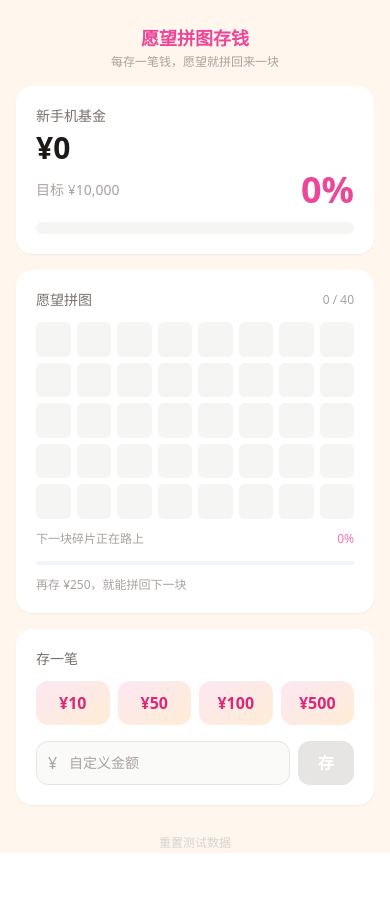
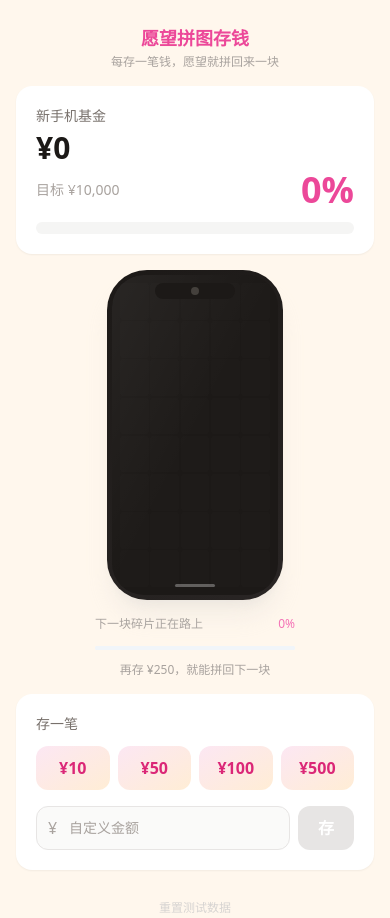
Before and after one commit to xiyan13411-ai/check-think, a Next.js app: page / in a window 390 px wide. Before the commit the page ends 853 px from the top, so only its background shows below. Built offline with nearby package versions, Linux system fonts and the light colour scheme.

Commit message:
feat: WishObjectView — phone object visual upgrade for XHS-style vibe

```diff
--- a/app/globals.css
+++ b/app/globals.css
@@ -88,3 +88,19 @@ body {
   background: linear-gradient(to right, #f9a8d4, #fb923c);
   transition: width 0.4s ease;
 }
+
+
+/* WishObjectView - phone piece pop-in */
+@keyframes object-piece-pop {
+  0% { opacity: 0; transform: scale(0.4) translateY(12px) rotate(-8deg); }
+  60% { opacity: 1; transform: scale(1.08) translateY(-2px) rotate(3deg); }
+  100% { opacity: 1; transform: scale(1) translateY(0) rotate(0); }
+}
+
+.object-piece-pop {
+  animation: object-piece-pop 0.6s cubic-bezier(0.34, 1.56, 0.64, 1) forwards;
+}
+
+.bg-white\/8 {
+  background-color: rgba(255, 255, 255, 0.08);
+}
--- a/app/page.tsx
+++ b/app/page.tsx
@@ -4,7 +4,7 @@ import { useState, useEffect, useCallback, useRef } from "react";
 import { motion, AnimatePresence } from "framer-motion";
 
 import GoalCard from "@/components/GoalCard";
-import PuzzleView from "@/components/PuzzleView";
+import WishObjectView from "@/components/WishObjectView";
 import SavePanel from "@/components/SavePanel";
 import HistoryReceipt from "@/components/HistoryReceipt";
 import AchievementModal from "@/components/AchievementModal";
@@ -203,8 +203,8 @@ export default function Home() {
           flashAmount={flashAmount}
         />
 
-        {/* Puzzle view */}
-        <PuzzleView
+        {/* Wish Object View */}
+        <WishObjectView
           totalPieces={state.goal.totalPieces}
           unlockedPieces={unlockedPieces}
           currentAmount={state.goal.currentAmount}
--- /dev/null
+++ b/components/WishObjectView.tsx
@@ -0,0 +1,154 @@
+"use client";
+
+import { useMemo } from "react";
+import { motion } from "framer-motion";
+import { formatCurrency } from "@/lib/progress";
+
+type WishObjectViewProps = {
+  totalPieces: number;
+  unlockedPieces: number;
+  currentAmount: number;
+  targetAmount: number;
+  newlyUnlockedPieceIndexes?: number[];
+  warmUpNextPiece?: boolean;
+};
+
+const ROWS = 8;
+const COLS = 5;
+
+export default function WishObjectView({
+  totalPieces = 40,
+  unlockedPieces,
+  currentAmount,
+  targetAmount,
+  newlyUnlockedPieceIndexes = [],
+  warmUpNextPiece = false,
+}: WishObjectViewProps) {
+  const pieces = useMemo(
+    () => Array.from({ length: totalPieces }, (_, i) => i),
+    [totalPieces],
+  );
+
+  // Next piece progress
+  const pieceValue = targetAmount / totalPieces;
+  const currentPieceRemainder = currentAmount % pieceValue;
+  const nextPieceProgress = Math.min(currentPieceRemainder / pieceValue, 1);
+  const amountToNextPiece = Math.ceil(pieceValue - currentPieceRemainder);
+  const showNextPieceInfo = unlockedPieces < totalPieces;
+
+  return (
+    <motion.div
+      className="flex flex-col items-center gap-4"
+      initial={{ opacity: 0, y: 20 }}
+      animate={{ opacity: 1, y: 0 }}
+      transition={{ duration: 0.4 }}
+    >
+      {/* Phone */}
+      <div
+        className={`relative mx-auto w-44 rounded-[2.5rem] p-[5px] shadow-xl transition-shadow duration-700 ${
+          warmUpNextPiece
+            ? "shadow-pink-300/40"
+            : "shadow-stone-300/30"
+        }`}
+        style={{ background: "linear-gradient(145deg, #1c1917, #292524)" }}
+      >
+        {/* Warm glow overlay */}
+        {warmUpNextPiece && (
+          <motion.div
+            className="pointer-events-none absolute inset-0 rounded-[2.5rem]"
+            initial={{ opacity: 0 }}
+            animate={{ opacity: [0, 0.6, 0] }}
+            transition={{ duration: 1.5, ease: "easeInOut" }}
+            style={{
+              background:
+                "radial-gradient(ellipse at center, rgba(244,114,182,0.3) 0%, transparent 70%)",
+            }}
+          />
+        )}
+
+        {/* Screen area */}
+        <div className="relative h-80 w-full overflow-hidden rounded-[2rem] bg-stone-900">
+          {/* Grid pieces */}
+          <div className="grid h-full w-full grid-cols-5 grid-rows-8 gap-[1.5px] p-2">
+            {pieces.map((i) => {
+              const unlocked = i < unlockedPieces;
+              const justUnlocked = newlyUnlockedPieceIndexes.includes(i);
+              const row = Math.floor(i / COLS);
+              const col = i % COLS;
+
+              return (
+                <motion.div
+                  key={i}
+                  className={`rounded-sm ${
+                    unlocked
+                      ? "bg-gradient-to-br from-pink-400 to-orange-400"
+                      : "bg-white/8"
+                  } ${justUnlocked ? "object-piece-pop" : ""}`}
+                  style={{
+                    animationDelay: justUnlocked ? `${col * 0.04 + row * 0.03}s` : undefined,
+                    opacity: unlocked ? 1 : 0.12,
+                    transition: "opacity 0.3s ease",
+                  }}
+                />
+              );
+            })}
+          </div>
+
+          {/* Glass reflection */}
+          <div className="pointer-events-none absolute inset-0 rounded-[2rem] bg-gradient-to-br from-white/5 via-transparent to-transparent" />
+
+          {/* Top notch */}
+          <div className="absolute left-1/2 top-2 h-4 w-20 -translate-x-1/2 rounded-full bg-stone-900">
+            <div className="mx-auto mt-1 h-2 w-2 rounded-full bg-stone-700" />
+          </div>
+
+          {/* Bottom home bar */}
+          <div className="absolute bottom-2 left-1/2 h-[3px] w-10 -translate-x-1/2 rounded-full bg-white/30" />
+
+          {/* Energy orb (warm-up animation) */}
+          {warmUpNextPiece && (
+            <motion.div
+              className="absolute bottom-8 left-1/2 h-2.5 w-2.5 -translate-x-1/2 rounded-full bg-pink-300 shadow-[0_0_8px_rgba(244,114,182,0.6)]"
+              initial={{ opacity: 0, y: 30, scale: 0.3 }}
+              animate={{
+                opacity: [0, 1, 0.5, 0],
+                y: [30, -80, -180],
+                scale: [0.3, 1.2, 0.8, 0.3],
+              }}
+              transition={{ duration: 1.2, ease: "easeOut" }}
+            />
+          )}
+        </div>
+      </div>
+
+      {/* Next piece progress */}
+      {showNextPieceInfo && (
+        <div className="w-full max-w-[200px] space-y-1.5 text-center">
+          <div className="flex items-center justify-between">
+            <span className="text-xs text-stone-400">
+              下一块碎片正在路上
+            </span>
+            <span className="text-xs font-medium text-pink-400">
+              {Math.floor(nextPieceProgress * 100)}%
+            </span>
+          </div>
+          <progress
+            className="next-piece-progress w-full"
+            max="1"
+            value={nextPieceProgress}
+          />
+          <p className="text-xs text-stone-400">
+            再存 {formatCurrency(amountToNextPiece)}，就能拼回下一块
+          </p>
+        </div>
+      )}
+
+      {/* Completion */}
+      {!showNextPieceInfo && (
+        <p className="text-center text-sm font-medium text-pink-500">
+          🎉 愿望全部拼回来了！
+        </p>
+      )}
+    </motion.div>
+  );
+}
```
Also changed, not shown: 2 other files (tests, documents, lock files or other folders).
